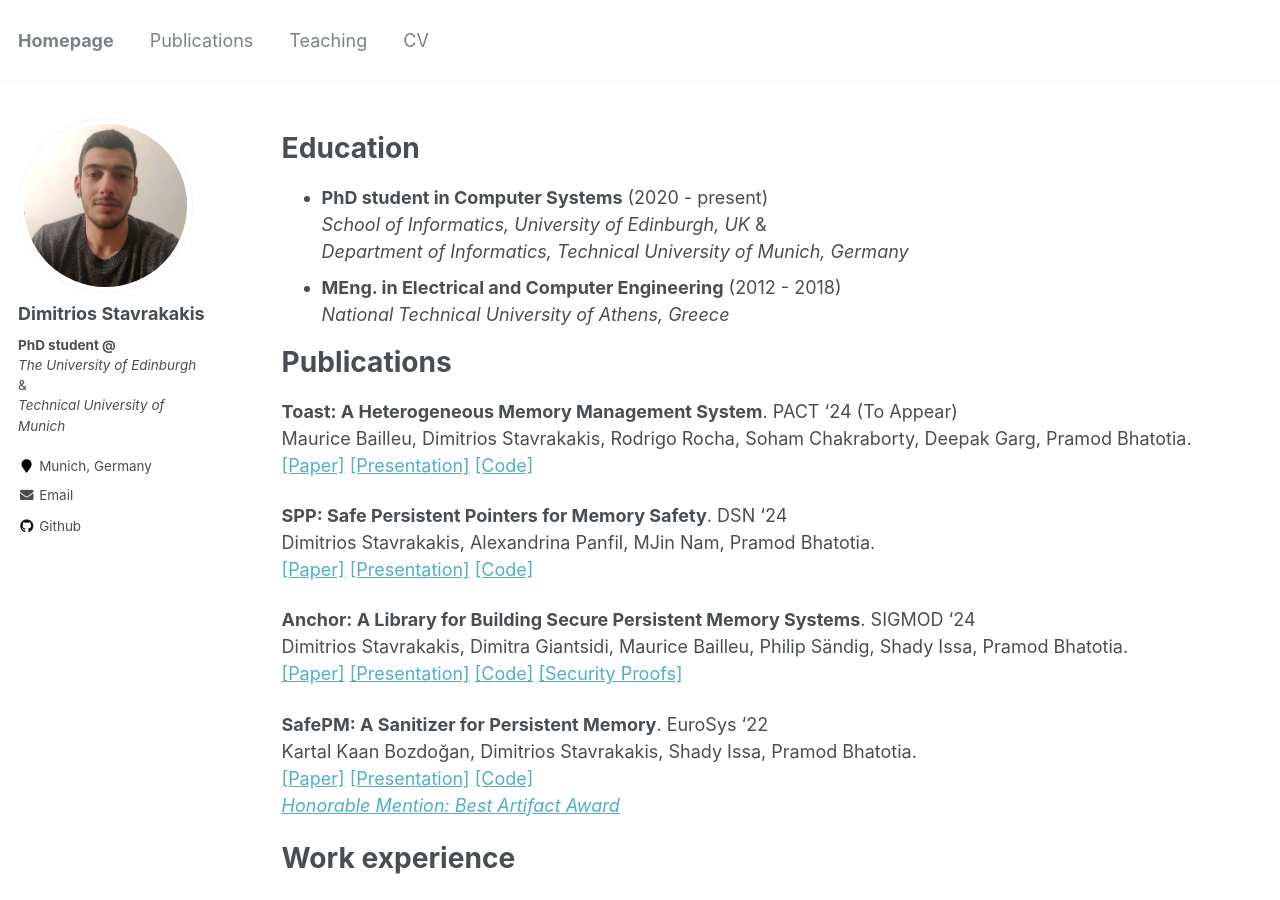
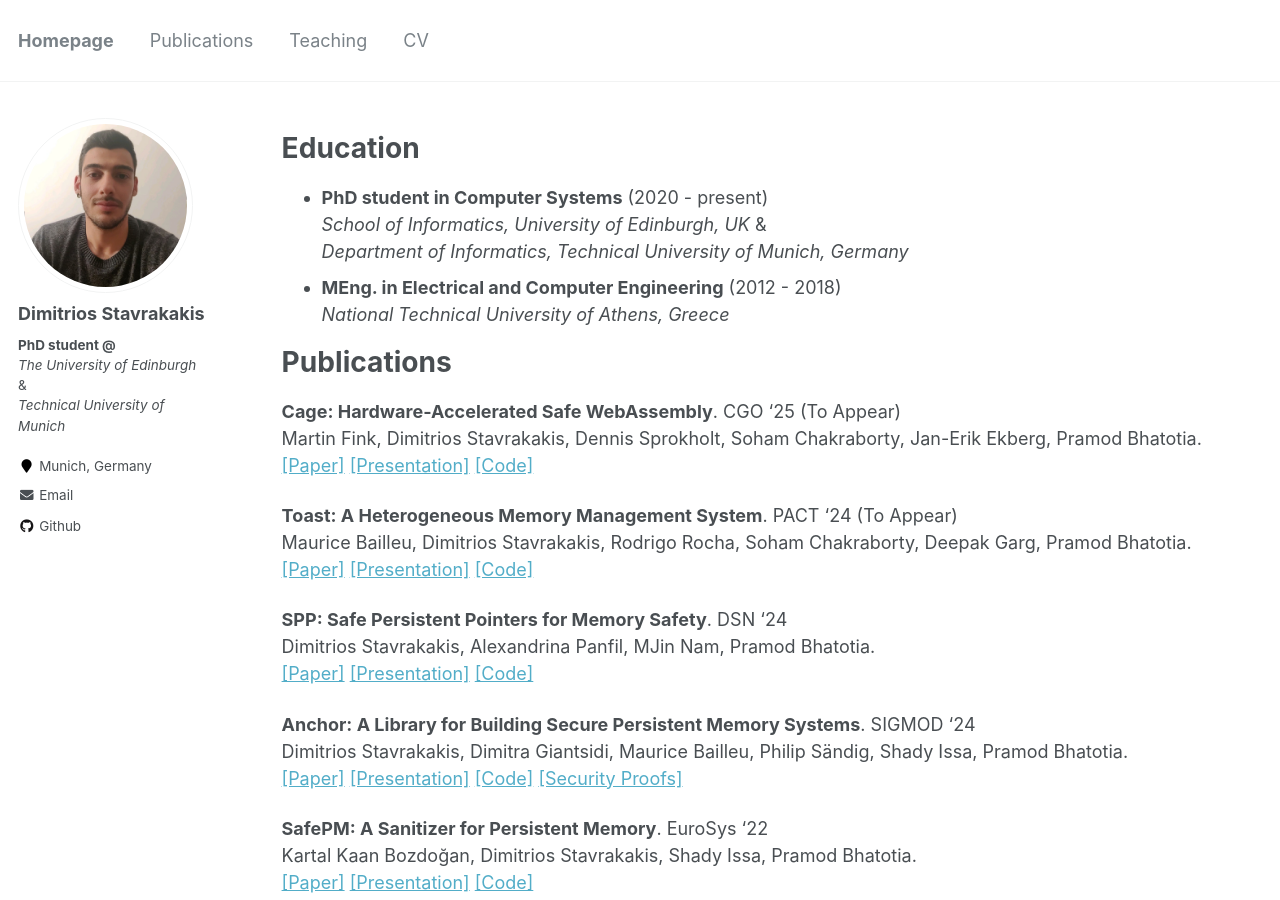
Before and after one commit to dimstav23/dimstav23.github.io, a Jekyll site: the page built from _pages/cv.md, in a window 1280 px wide and 900 px high. Built offline with Jekyll 4.4.1, drawn with Linux system fonts in a browser that asks for light colours.

Commit message:
update cv and pubs
Signed-off-by: dimstav23 <dimstav23@gmail.com>

```diff
--- a/_pages/cv.md
+++ b/_pages/cv.md
@@ -19,6 +19,10 @@ Education
 
 Publications
 ======
+__Cage: Hardware-Accelerated Safe WebAssembly__. CGO '25 (To Appear) \
+Martin Fink, Dimitrios Stavrakakis, Dennis Sprokholt, Soham Chakraborty, Jan-Erik Ekberg, Pramod Bhatotia. \
+[[Paper]](https://dimstav23.github.io/publications) [[Presentation]](https://dimstav23.github.io/publications) [[Code]](https://github.com/dimstav23/SPP)
+
 __Toast: A Heterogeneous Memory Management System__. PACT '24 (To Appear) \
 Maurice Bailleu, Dimitrios Stavrakakis, Rodrigo Rocha, Soham Chakraborty, Deepak Garg, Pramod Bhatotia. \
 [[Paper]](https://dimstav23.github.io/cv) [[Presentation]](https://dimstav23.github.io/cv) [[Code]](https://dimstav23.github.io/cv)
```
Also changed, not shown: _pages/publications.md (+4 -0 lines).
